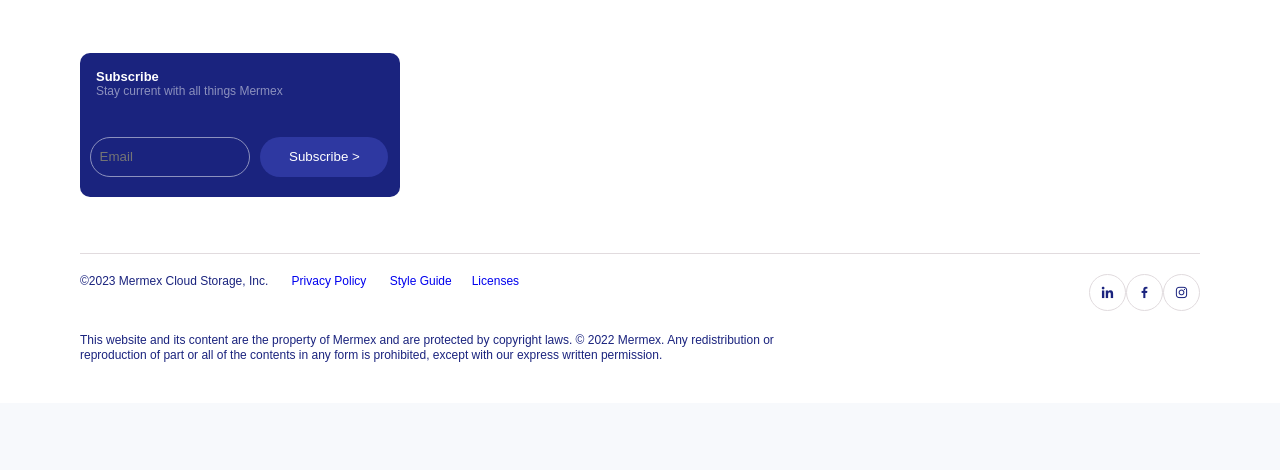
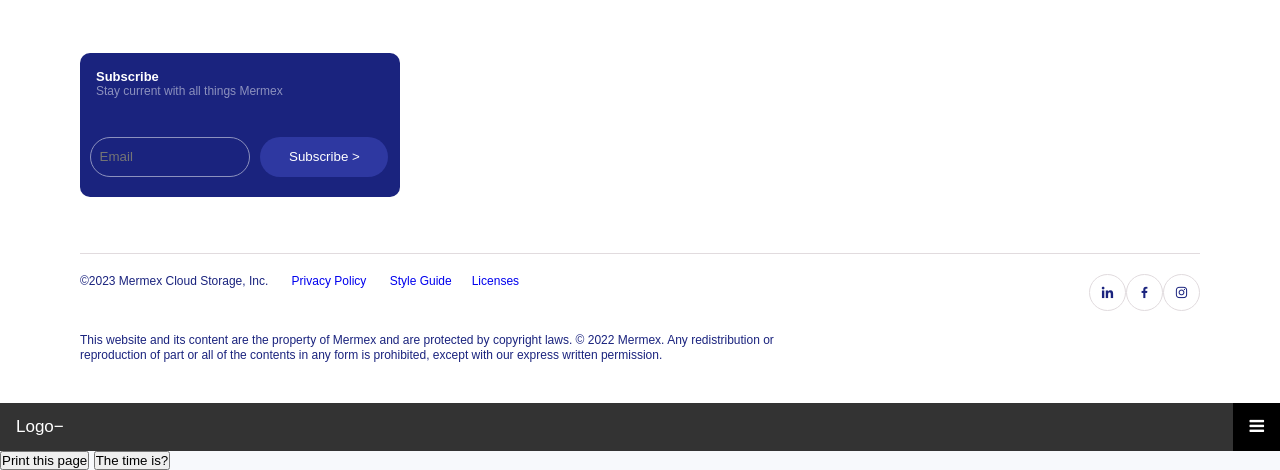
Before and after one commit to starony566/newmermex, a plain HTML site: page mermex/tryingmermex.html in a window 1280 px wide. Shown: the part 4840-5310 px from the top of the page. Before the commit the page ends 5243 px from the top, so only its background shows below. Drawn offline with nearby package versions, Linux system fonts and the light colour scheme; a web font is replaced by a local one.

Commit message:
third commit

```diff
--- a/mermex/trying.css
+++ b/mermex/trying.css
@@ -355,11 +355,11 @@ body{
 .content {
     max-height: 0;
     overflow: hidden;
-    transition: max-height 0.2s ease-out;
+    /* transition: max-height 0.2s ease-out; */
     font-size: 15px;
     color: black;
 
-  }
+}
 
 .section5-div{
     display: flex;
@@ -464,14 +464,13 @@ footer{
     cursor: pointer;
 }
 
-  .blue-box button span {
+.blue-box button span {
     transition: 1s;
-  }
-  .blue-box button:hover span {
+}
+.blue-box button:hover span {
     padding-left: 10%;
 
-  }
-
+}
 
 
 .footerdivicon{
@@ -504,7 +503,39 @@ footer{
 }
 
 
+.topnav {
+    overflow: hidden;
+    background-color: #333;
+    position: relative;
+  }
 
+
+  .topnav #myLinks {
+    display: none;
+  }
+
+
+  .topnav a {
+    color: white;
+    padding: 14px 16px;
+    text-decoration: none;
+    font-size: 17px;
+    display: block;
+  }
+
+
+  .topnav a.icon {
+    background: black;
+    display: block;
+    position: absolute;
+    right: 0;
+    top: 0;
+  }
+
+  .active {
+
+    color: white;
+  }
 
 
 
--- a/mermex/tryingmermex.html
+++ b/mermex/tryingmermex.html
@@ -226,6 +226,20 @@
         </div>
     </footer>
 
+    <div class="topnav">
+        <a href="#home" class="active">Logo</a>
+        <!-- Navigation links (hidden by default) -->
+        <div id="myLinks">
+          <a href="#news">News</a>
+          <a href="#contact">Contact</a>
+          <a href="#about">About</a>
+        </div>
+        <!-- "Hamburger menu" / "Bar icon" to toggle the navigation links -->
+        <a href="javascript:void(0);" class="icon" onclick="myFunction()">
+          <i class="fa fa-bars"></i>
+        </a>
+      </div>
+
 
     <div id="navbar">
         <a href="#default" id="logo">CompanyLogo</a>
@@ -279,8 +293,20 @@
     }
     </script>
 
+    <button onclick="window.print()">Print this page</button>
+    <button onclick="this.innerHTML=Date()">The time is?</button>
 
-
+    <script>
+        const product = {
+            name: 'collins',
+            age: 20
+        };
+        console.log(product);
+        console.log(product.name);
+        console.log(product.age);
+        product.name = 'cotton sacks';
+        console.log(product);
+    </script>
 </body>
 
 </html>
```
Also changed, not shown: mermex/memex.html (+1 -1 lines), mermex/mermex.css (+9 -14 lines).
